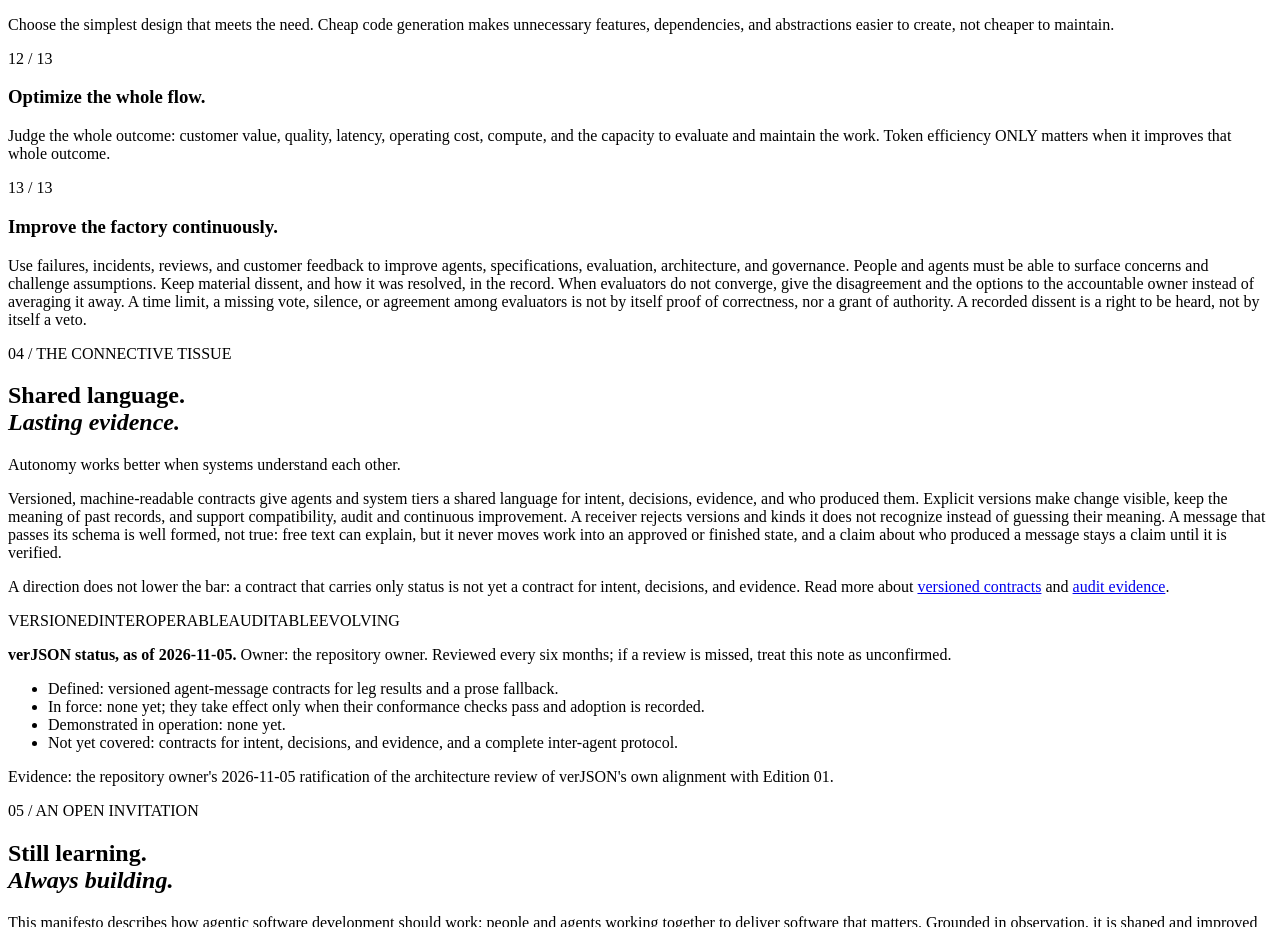
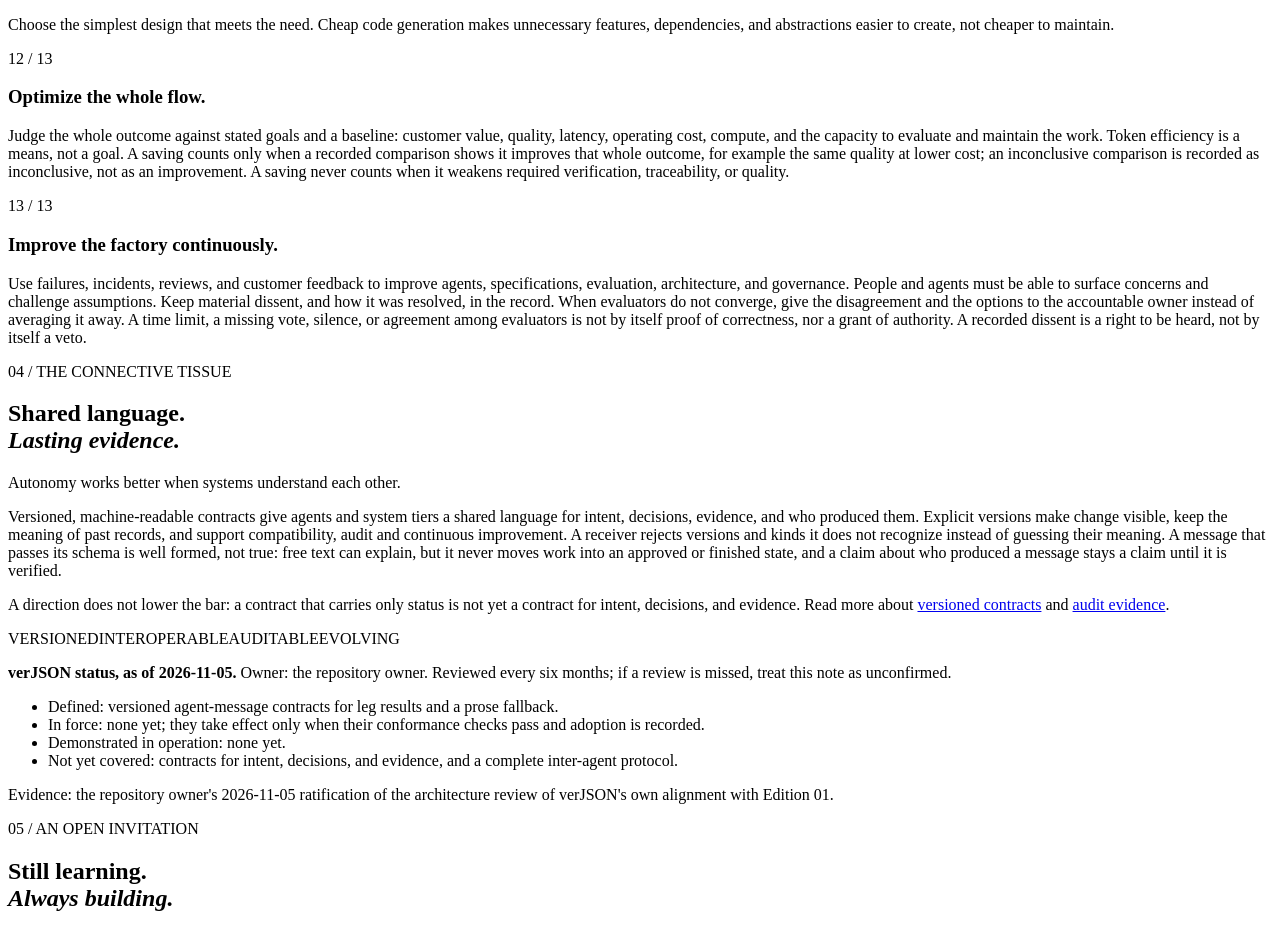
Before and after one commit to verJSON/agile-ai-manifesto, a website: page public/index.html in a window 1280 px wide. Shown: the part 4820-5747 px from the top of the page. Drawn offline with Linux system fonts and the light colour scheme.

Commit message:
docs(manifesto): judge token savings against a baseline (M-13)
Principle 12 used all-caps emphasis and no baseline, so a saving could
be counted without a comparison. Edition 02 keeps the improvement
condition, records an inconclusive comparison as inconclusive, and names
weakened verification, traceability or quality as a saving that never
counts.

Applies ARB Edition 02 candidate M-13 verbatim (slate digest cc07abf1,
ratified by the repository owner 2026-11-05) and pins it in the built
page.

Co-Authored-By: Claude Opus 5.5 <noreply@anthropic.com>

```diff
--- a/public/index.html
+++ b/public/index.html
@@ -70,7 +70,7 @@
       <article><span>09 / 13</span><h3>Make consequential actions traceable.</h3><p>Record who or what acted, under whose authority, and on what evidence. Every consequential action must trace to a responsible person or organization. High-consequence decisions must have a named human owner, who accepts, rejects, or returns the specific recommendation once it is known and before it takes effect. Agreeing in advance to follow a recommendation is delegation, not ownership of the decision. Make claims about identity, authority, provenance, and outcomes verifiable with signed attestations from an issuer that whoever relies on them trusts independently of the message. A signature shows who vouched for a claim, not that the action was permitted or that the outcome happened. Check a new action against current authority, a past action against the authority that applied when it was taken, and an outcome against evidence. What an actor, or the tooling that runs it, reports about itself, including a reviewing model's name, is a claim, not an attestation. Record what cannot be verified as unverified, keeping what was observed.</p></article>
       <article><span>10 / 13</span><h3>Learn from real use.</h3><p>Product decisions must answer to customer feedback, adoption, operational telemetry, and business outcomes. Run experiments to challenge assumptions; correlation is not demonstrated value.</p></article>
       <article><span>11 / 13</span><h3>Keep the system understandable.</h3><p>Choose the simplest design that meets the need. Cheap code generation makes unnecessary features, dependencies, and abstractions easier to create, not cheaper to maintain.</p></article>
-      <article><span>12 / 13</span><h3>Optimize the whole flow.</h3><p>Judge the whole outcome: customer value, quality, latency, operating cost, compute, and the capacity to evaluate and maintain the work. Token efficiency ONLY matters when it improves that whole outcome.</p></article>
+      <article><span>12 / 13</span><h3>Optimize the whole flow.</h3><p>Judge the whole outcome against stated goals and a baseline: customer value, quality, latency, operating cost, compute, and the capacity to evaluate and maintain the work. Token efficiency is a means, not a goal. A saving counts only when a recorded comparison shows it improves that whole outcome, for example the same quality at lower cost; an inconclusive comparison is recorded as inconclusive, not as an improvement. A saving never counts when it weakens required verification, traceability, or quality.</p></article>
       <article><span>13 / 13</span><h3>Improve the factory continuously.</h3><p>Use failures, incidents, reviews, and customer feedback to improve agents, specifications, evaluation, architecture, and governance. People and agents must be able to surface concerns and challenge assumptions. Keep material dissent, and how it was resolved, in the record. When evaluators do not converge, give the disagreement and the options to the accountable owner instead of averaging it away. A time limit, a missing vote, silence, or agreement among evaluators is not by itself proof of correctness, nor a grant of authority. A recorded dissent is a right to be heard, not by itself a veto.</p></article>
     </div>
   </section>
```
Also changed, not shown: scripts/site.test.mjs (+6 -0 lines).
